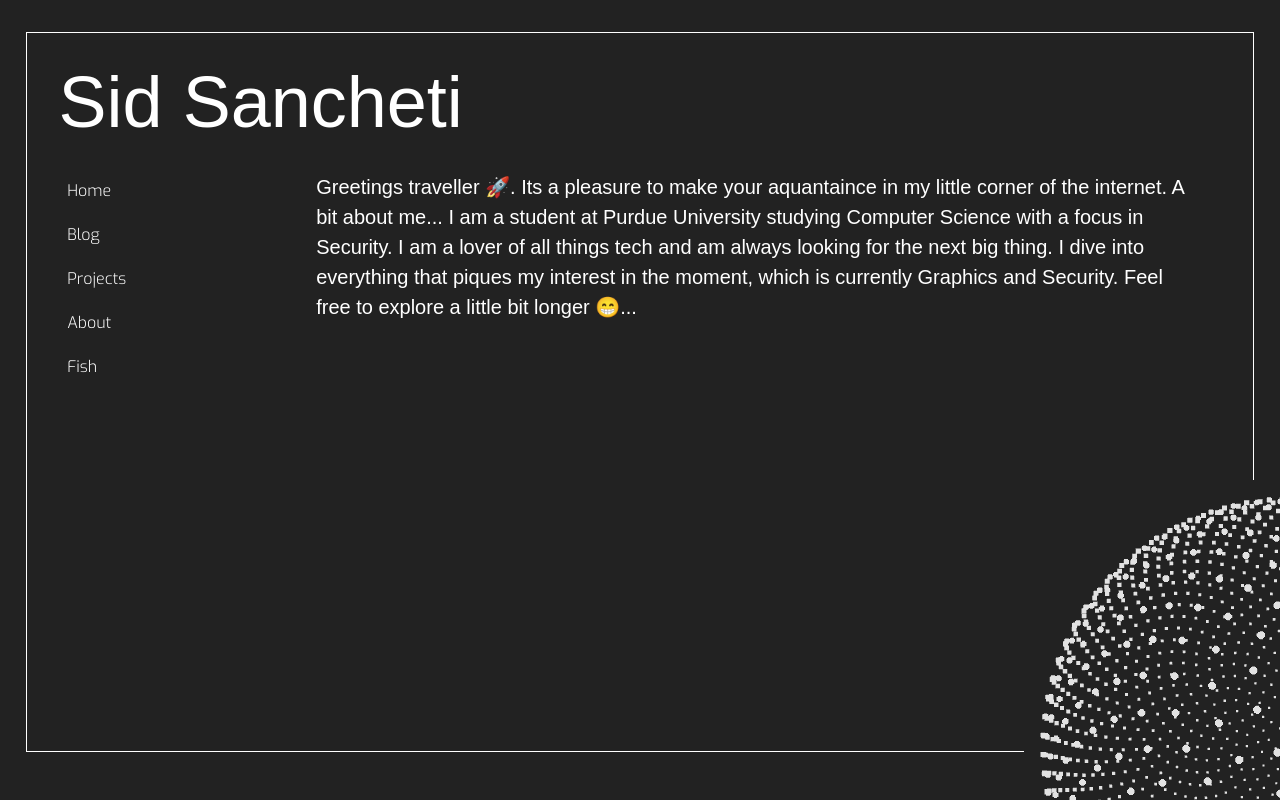
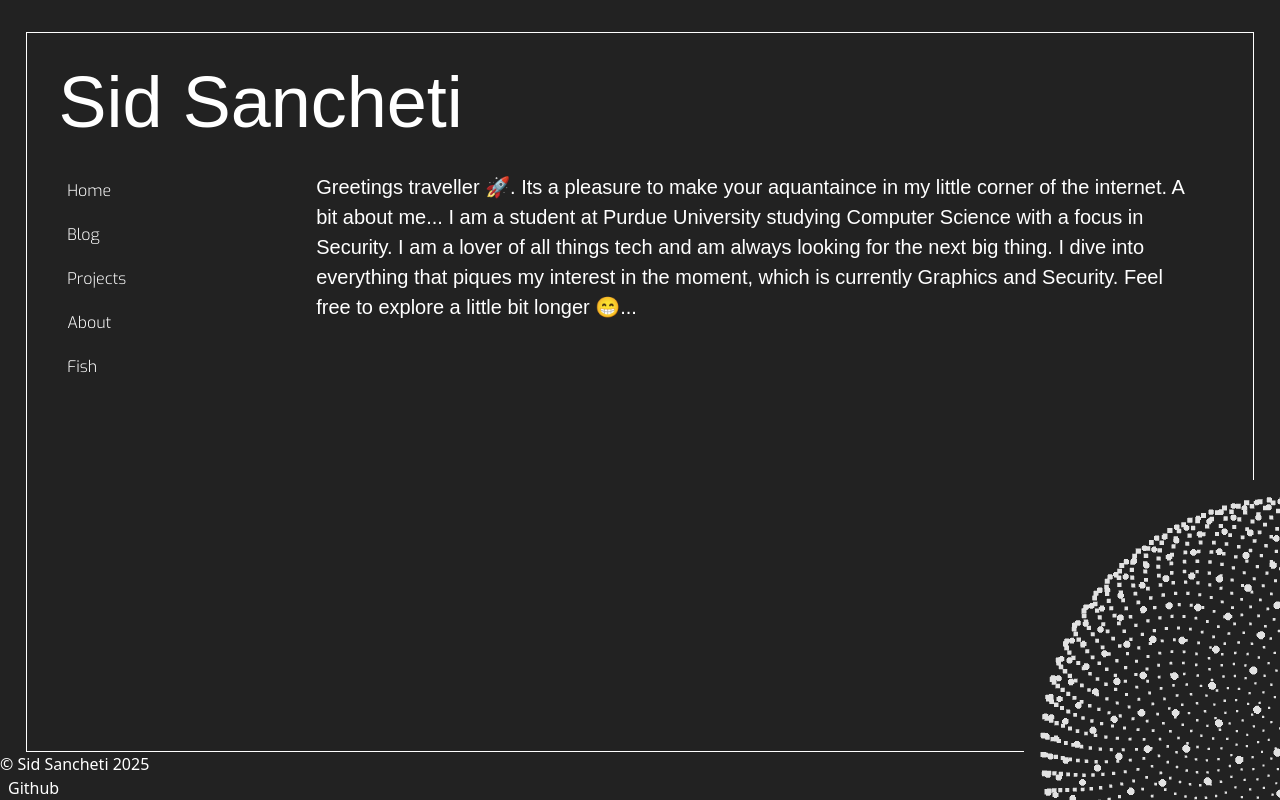
Before and after one commit to sid-sancheti/personal-website, a Next.js app: page / in a window 1280 px wide. Shown: the top 800 px of the page. Built offline with nearby package versions, Linux system fonts and the light colour scheme; a web font is replaced by a local one.

Commit message:
Adding a footer

```diff
--- /dev/null
+++ b/app/components/Footer.tsx
@@ -0,0 +1,12 @@
+"use client"
+
+export default function Footer() {
+    return (
+        <div>
+            <footer className="w-full h-[4vh] text-white leflex items-left justify-left">
+                <div className="m-0">© Sid Sancheti 2025</div>
+                <div className="m-0 ml-2">Github</div>
+            </footer>
+        </div>
+    );
+}
--- a/app/components/Navigation.tsx
+++ b/app/components/Navigation.tsx
@@ -4,8 +4,6 @@
 "use client";
 
 import Link from "next/link";
-
-import "@/global.css";
 
 export default function Navigation() {
   return (
--- a/app/layout.tsx
+++ b/app/layout.tsx
@@ -3,6 +3,7 @@
 import Head from "next/head";
 import Sphere from "@/components/Sphere";
 import Navigation from "@/components/Navigation";
+import Footer from "@/components/Footer";
 
 import "./global.css";
 
@@ -28,7 +29,7 @@ export default function BaseLayout({
           <>
             <div id="header" className="w-full h-[4vh]"></div>
             <div
-              id="rectange"
+              id="rectangle"
               className="w-[96vw] h-[90vh] mx-auto border border-white"
             >
               <h1>Sid Sancheti</h1>
@@ -40,6 +41,7 @@ export default function BaseLayout({
               </div>
               <Sphere />
             </div>
+            <Footer />
           </>
         {/* )} */}
       </body>
```
